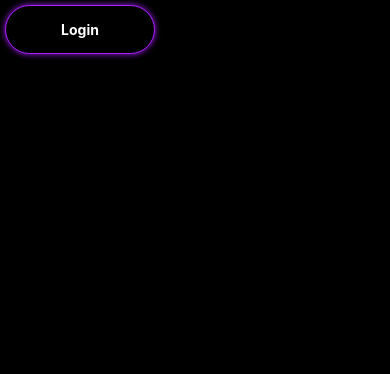
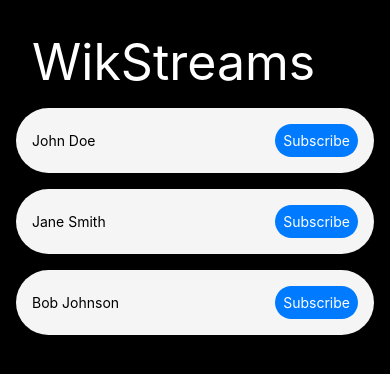
Before and after one commit to Shreedhar-Raj/dps-rohini-prelims, a React Native app in the folder frontend/: screen / in a window 390 px wide. Shown: the top 374 px of the page. Built offline with nearby package versions, Linux system fonts and the light colour scheme.

Commit message:
added random user generator, and finished db schema for the group chat, user onboarding remaining and 90% frontend and 30% backend remaining

```diff
--- a/frontend/App.js
+++ b/frontend/App.js
@@ -2,11 +2,11 @@ import { StatusBar } from 'expo-status-bar';
 import { StyleSheet, Text, View } from 'react-native';
 import {TouchableOpacity, SafeAreaView} from 'react-native';
 import Button from './components/Button';
-
+import Podfame from './screens/Podfame';
 export default function App() {
   return (
     <SafeAreaView style={styles.container}>
-      <Button text="Login" />
+      <Podfame />
     </SafeAreaView>
   );
 }
--- a/frontend/package.json
+++ b/frontend/package.json
@@ -11,7 +11,9 @@
   "dependencies": {
     "expo": "~48.0.15",
     "expo-status-bar": "~1.4.4",
+    "firebase": "^9.22.0",
     "react": "18.2.0",
+    "react-firebase-hooks": "^5.1.1",
     "react-native": "0.71.7"
   },
   "devDependencies": {
--- /dev/null
+++ b/frontend/screens/Podfame.js
@@ -0,0 +1,86 @@
+import React, { useState } from 'react';
+import { View, Text, TouchableOpacity, StyleSheet } from 'react-native';
+
+import firebase from 'firebase/app';
+import 'firebase/firestore';
+import 'firebase/auth';
+import {useAuthState} from 'react-firebase-hooks/auth';
+import {useCollectionData} from 'react-firebase-hooks/firestore';
+
+firebase.initializeApp({
+  apiKey: "AIzaSyBgCJbmLQIqRj-fBiEAMbpobPga4Kfxx7E",
+  authDomain: "firechat-a1f1c.firebaseapp.com",
+  projectId: "firechat-a1f1c",
+  storageBucket: "firechat-a1f1c.appspot.com",
+  messagingSenderId: "181924392047",
+  appId: "1:181924392047:web:7219c3976821d3b9cfb19a",
+  measurementId: "G-V6V69QH14F"
+})
+const auth = firebase.auth();
+const firestore = firebase.firestore();
+// Sample user data
+const users = [
+  { id: 1, name: 'John Doe' },
+  { id: 2, name: 'Jane Smith' },
+  { id: 3, name: 'Bob Johnson' },
+];
+
+const UserList = () => {
+  const [subscribedUsers, setSubscribedUsers] = useState([]);
+
+  const handleSubscribe = (userId) => {
+
+    console.log(`User with ID ${userId} subscribed`);
+
+    // Update the subscribedUsers state
+    setSubscribedUsers([...subscribedUsers, userId]);
+  };
+
+  return (
+    <View style={styles.container}>
+        <Text style={styles.titleCard}>WikStreams</Text>
+      {users.map((user) => (
+        <View key={user.id} style={styles.userCard}>
+          <Text>{user.name}</Text>
+          <TouchableOpacity
+            style={styles.subscribeButton}
+            onPress={() => handleSubscribe(user.id)}
+          >
+            <Text style={styles.subscribeButtonText}>Subscribe</Text>
+          </TouchableOpacity>
+        </View>
+      ))}
+    </View>
+  );
+};
+
+const styles = StyleSheet.create({
+  titleCard : {
+    fontSize: 50,
+    color: '#FFFFFF',
+    padding: 16,
+  },
+  container: {
+    flex: 1,
+    padding: 16,
+  },
+  userCard: {
+    flexDirection: 'row',
+    alignItems: 'center',
+    justifyContent: 'space-between',
+    marginBottom: 16,
+    padding: 16,
+    backgroundColor: '#F5F5F5',
+    borderRadius: 100,
+  },
+  subscribeButton: {
+    padding: 8,
+    backgroundColor: '#007AFF',
+    borderRadius: 100,
+  },
+  subscribeButtonText: {
+    color: '#FFFFFF',
+  },
+});
+
+export default UserList;
```
Also changed, not shown: 2 other files (tests, documents, lock files or other folders).
